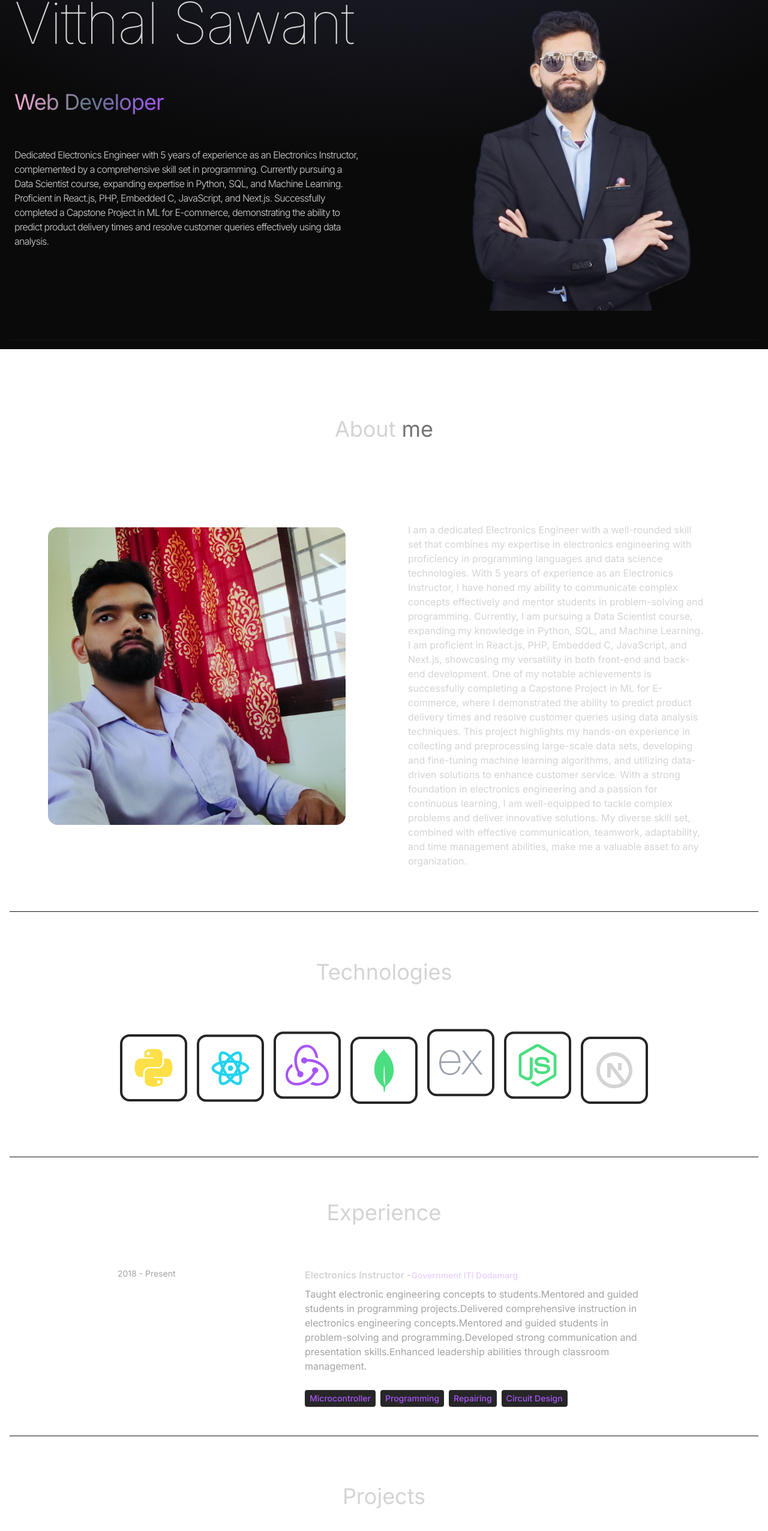
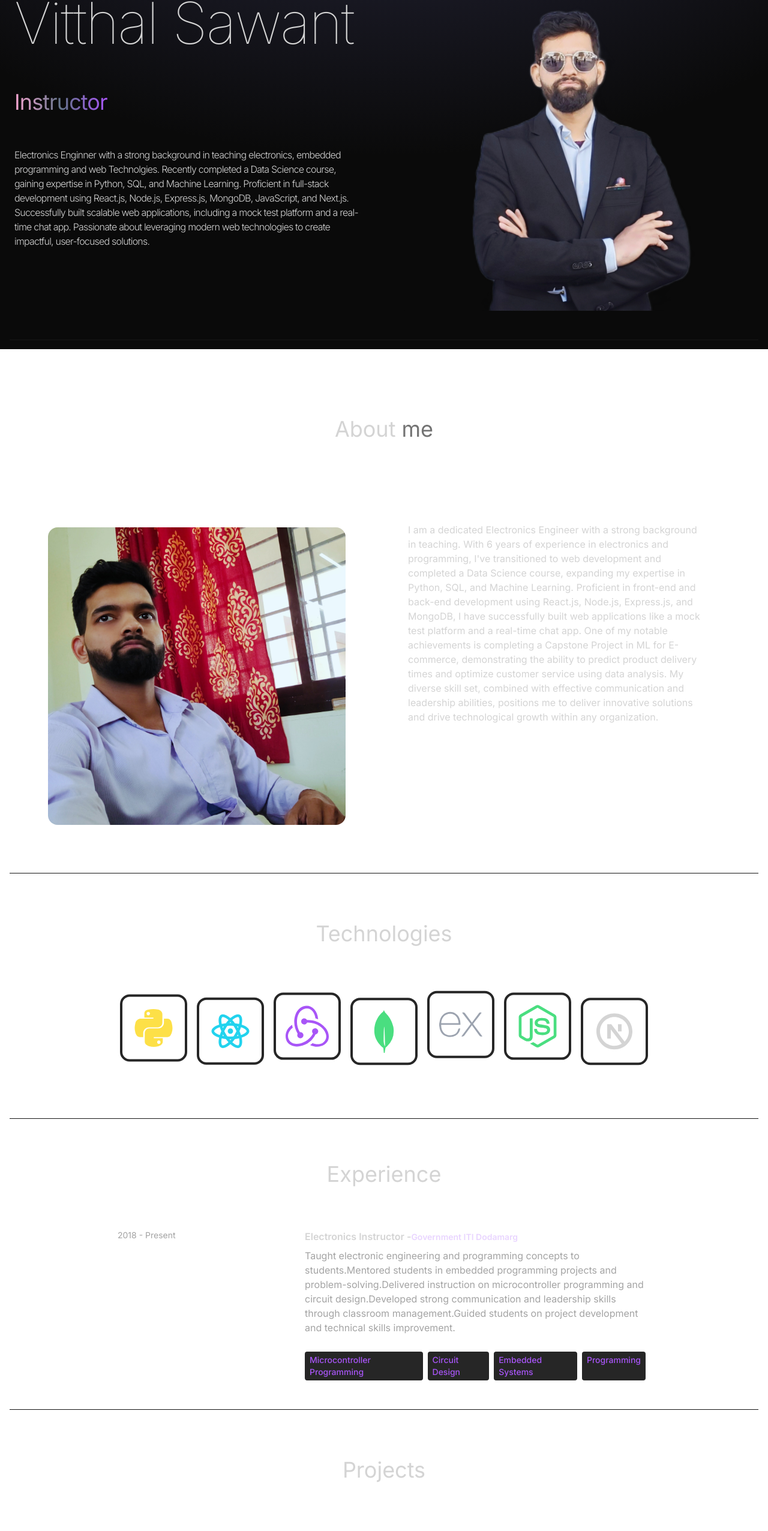
Before and after one commit to vickysawant19/react-portfolio, a React (Vite) app: page / in a window 1280 px wide. Shown: the part 218-2770 px from the top of the page at 60% size. Built offline with nearby package versions, Linux system fonts and the light colour scheme.

Commit message:
upsated profile

```diff
--- a/src/components/Projects.jsx
+++ b/src/components/Projects.jsx
@@ -47,30 +47,20 @@ const Projects = () => {
                   </div>
                 ))}
               </div>
-              {project.links && (
-                <div className="flex">
-                  <div className="bg-neutral-800 py-1 px-2 rounded flex items-center ">
-                    <a
-                      className="text-sm"
-                      href={project.links.website}
-                      target="_blank"
+              <div className="flex">
+                {project.links &&
+                  Object.entries(project.links).map(([key, value]) => (
+                    <div
+                      key={value.slice(1, 10)}
+                      className="bg-neutral-800 py-1 px-2 rounded flex items-center mr-2 "
                     >
-                      Website
-                    </a>
-                    <MdOutlineArrowOutward className="ml-2 text-xl text-purple-600" />
-                  </div>
-                  <div className="bg-neutral-800 ml-3 py-1 px-2 rounded flex items-center ">
-                    <a
-                      className="text-sm"
-                      href={project.links.website}
-                      target="_blank"
-                    >
-                      Github
-                    </a>
-                    <MdOutlineArrowOutward className="ml-2 text-xl text-purple-600" />
-                  </div>
-                </div>
-              )}
+                      <a className="text-sm" href={value || ""} target="_blank">
+                        {key.slice(0, 1).toUpperCase() + key.slice(1)}
+                      </a>
+                      <MdOutlineArrowOutward className="ml-2 text-xl text-purple-600" />
+                    </div>
+                  ))}
+              </div>
             </motion.div>
           </motion.div>
         ))}
--- a/src/components/Techno.jsx
+++ b/src/components/Techno.jsx
@@ -21,7 +21,11 @@ const Techno = () => {
   return (
     <div className="border-b border-neutral-900 pb-24">
       <motion.h2
-        whileInView={{ opacity: 1, y: 0 }}
+        whileInView={{
+          opacity: 1,
+          y: 0,
+          boxShadow: "boxShadow: '0px 0px 10px rgba(0, 0, 0, 0.5)",
+        }}
         initial={{ opacity: 0, y: -100 }}
         transition={{ duration: 1.5 }}
         className="my-20 text-center text-4xl"
--- a/src/constants/index.js
+++ b/src/constants/index.js
@@ -1,26 +1,16 @@
 export const PROFILE = {
   name: "Vitthal Sawant",
-  title: [
-    "Electronics Engineer",
-    "Web Developer",
-    "Instructor",
-    "Data Scientist",
-  ],
+  title: ["Electronics Engineer", "Instructor", "Web Developer"],
   location: "Banda, Maharashtra, India 416511",
   email: "vitthal.sawant19@gmail.com",
   phone: "+91 9421265218",
-  summary: `Dedicated Electronics Engineer with 5 years of experience as an Electronics Instructor, complemented by a
-  comprehensive skill set in programming. Currently pursuing a Data Scientist course, expanding expertise in
-  Python, SQL, and Machine Learning. Proficient in React.js, PHP, Embedded C, JavaScript, and Next.js.
-  Successfully completed a Capstone Project in ML for E-commerce, demonstrating the ability to predict product
-  delivery times and resolve customer queries effectively using data analysis.`,
+  summary: `Electronics Enginner with a strong background in teaching electronics, embedded programming and web Technolgies. Recently completed a Data Science course, gaining expertise in Python, SQL, and Machine Learning.
+  Proficient in full-stack development using React.js, Node.js, Express.js, MongoDB, JavaScript, and Next.js. Successfully built scalable web applications, including a mock test platform and a real-time chat app. Passionate about leveraging modern web technologies to create impactful, user-focused solutions.`,
 };
 
-export const ABOUT = `I am a dedicated Electronics Engineer with a well-rounded skill set that combines my expertise in electronics engineering with proficiency in programming languages and data science technologies. With 5 years of experience as an Electronics Instructor, I have honed my ability to communicate complex concepts effectively and mentor students in problem-solving and programming.
-
-Currently, I am pursuing a Data Scientist course, expanding my knowledge in Python, SQL, and Machine Learning. I am proficient in React.js, PHP, Embedded C, JavaScript, and Next.js, showcasing my versatility in both front-end and back-end development. One of my notable achievements is successfully completing a Capstone Project in ML for E-commerce, where I demonstrated the ability to predict product delivery times and resolve customer queries using data analysis techniques. This project highlights my hands-on experience in collecting and preprocessing large-scale data sets, developing and fine-tuning machine learning algorithms, and utilizing data-driven solutions to enhance customer service.
-
-With a strong foundation in electronics engineering and a passion for continuous learning, I am well-equipped to tackle complex problems and deliver innovative solutions. My diverse skill set, combined with effective communication, teamwork, adaptability, and time management abilities, make me a valuable asset to any organization.`;
+export const ABOUT = `I am a dedicated Electronics Engineer with a strong background in teaching. With 6 years of experience in electronics and programming, I've transitioned to web development and completed a Data Science course, expanding my expertise in Python, SQL, and Machine Learning.
+Proficient in front-end and back-end development using React.js, Node.js, Express.js, and MongoDB, I have successfully built web applications like a mock test platform and a real-time chat app. One of my notable achievements is completing a Capstone Project in ML for E-commerce, demonstrating the ability to predict product delivery times and optimize customer service using data analysis.
+My diverse skill set, combined with effective communication and leadership abilities, positions me to deliver innovative solutions and drive technological growth within any organization.`;
 
 export const EXPERIENCE = [
   {
@@ -28,18 +18,17 @@ export const EXPERIENCE = [
     role: "Electronics Instructor",
     duration: "2018 - Present",
     responsibilities: [
-      "Taught electronic engineering concepts to students.",
-      "Mentored and guided students in programming projects.",
-      "Delivered comprehensive instruction in electronics engineering concepts.",
-      "Mentored and guided students in problem-solving and programming.",
-      "Developed strong communication and presentation skills.",
-      "Enhanced leadership abilities through classroom management.",
+      "Taught electronic engineering and programming concepts to students.",
+      "Mentored students in embedded programming projects and problem-solving.",
+      "Delivered instruction on microcontroller programming and circuit design.",
+      "Developed strong communication and leadership skills through classroom management.",
+      "Guided students on project development and technical skills improvement.",
     ],
     technology: [
-      "Microcontroller",
+      "Microcontroller Programming",
+      "Circuit Design",
+      "Embedded Systems",
       "Programming",
-      "Repairing",
-      "Circuit Design",
     ],
   },
 ];
@@ -50,6 +39,12 @@ export const EDUCATION = [
     degree: "Bachelor's Degree",
     duration: "2015 - 2018",
     field: "Electronics and Telecommunication Engineering",
+  },
+  {
+    institution: "Careerera",
+    degree: "Data Science Course",
+    duration: "2023 - 2024",
+    field: "Data Science",
   },
 ];
 
@@ -85,6 +80,50 @@ export const CERTIFICATIONS = [
 ];
 
 export const PROJECTS = [
+  {
+    name: "Mock Test Application",
+    details: [
+      "Developed an online mock test platform using React for frontend and Appwrite for backend services.",
+      "Created features for dynamic user interactions, such as test-taking, score tracking, and progress visualization.",
+      "Implemented role-based authentication and user management using Appwrite functions.",
+      "Designed responsive and modern UI components using Tailwind CSS for an enhanced user experience.",
+      "Handled database management for test papers and user data using Appwrite database services.",
+    ],
+    links: {
+      website: "https://itimocktest.vercel.app",
+      github: "https://github.com/vickysawant19/iti-mock-test",
+    },
+    technologies: [
+      "React",
+      "Appwrite",
+      "Tailwind CSS",
+      "JavaScript",
+      "Frontend Development",
+      "Backend Development",
+    ],
+  },
+  {
+    name: "Real-time Chat Application",
+    details: [
+      "Built a real-time chat application using Socket.io for seamless communication between users.",
+
+      "Designed a modern and responsive UI using React and Tailwind CSS for an intuitive chat experience.",
+      "Handled backend logic with Node.js, managing real-time events and user connections efficiently.",
+      "Included features like typing indicators, read receipts, and message timestamps for an enhanced user experience.",
+    ],
+    links: {
+      website: "https://chatapp-socketio-production.up.railway.app/",
+      github: "https://github.com/vickysawant19/chatApp-socket.io",
+    },
+    technologies: [
+      "Socket.io",
+      "React",
+      "Node.js",
+      "Tailwind CSS",
+      "JavaScript",
+      "Real-time Communication",
+    ],
+  },
   {
     name: "Predictive Model for E-commerce Delivery",
     details: [
@@ -130,8 +169,9 @@ export const PROJECTS = [
       "Implemented user authentication and authorization with different access levels (admin, manager, employee).",
     ],
     links: {
-      // website:"",
-      github: "https://github.com/vickysawant19/FullStack-MERN-Project-TechNotes",
+      website: "https://dandd-technotes.onrender.com",
+      github:
+        "https://github.com/vickysawant19/FullStack-MERN-Project-TechNotes",
     },
     technologies: [
       "React",
```
